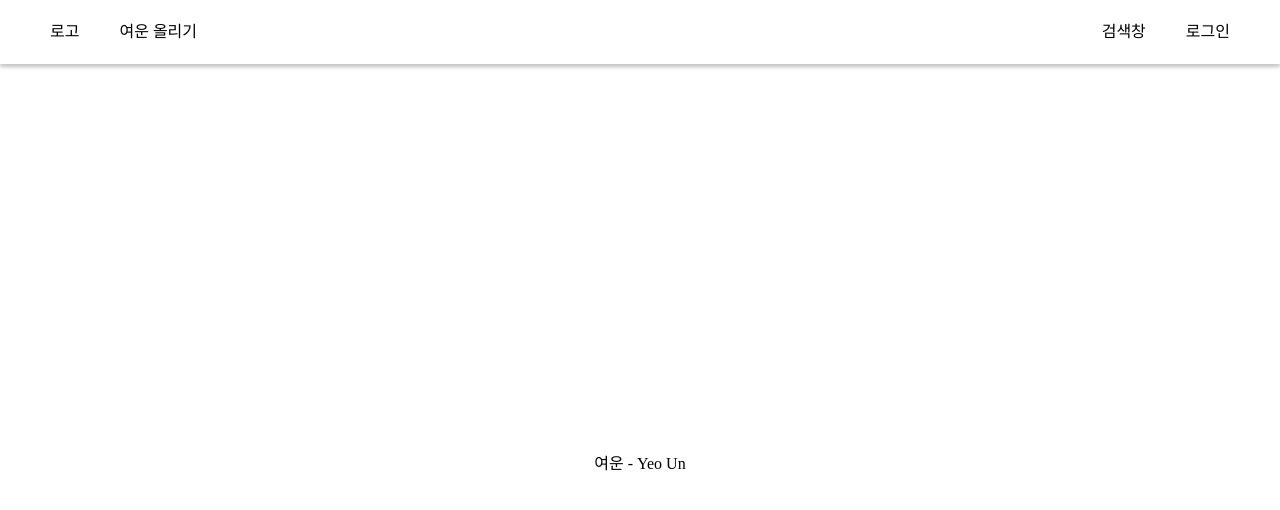
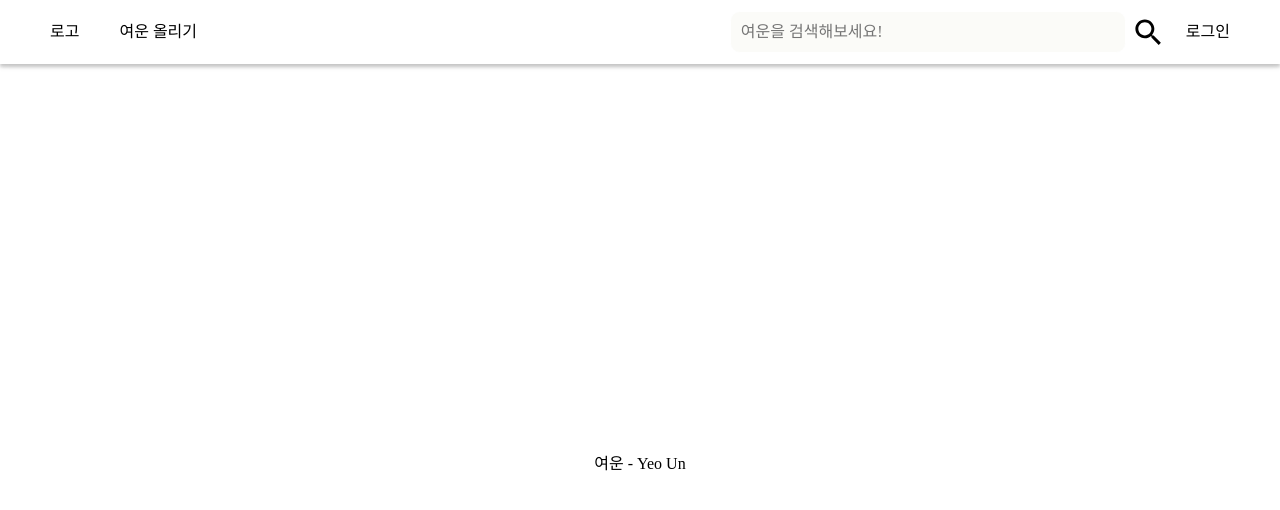
Before and after one commit to ChanghwanK/yeo-un, a React (Create React App) app in the folder client/: page / in a window 1280 px wide. Shown: the top 510 px of the page. Built offline with nearby package versions, Linux system fonts and the light colour scheme.

Commit message:
[Client] Add Header Component's Search Box
 Add Header Component's Search Box
1. SearchBox ( child )
2. SearchInput ( parent )

```diff
--- a/client/package.json
+++ b/client/package.json
@@ -3,6 +3,8 @@
   "version": "0.1.0",
   "private": true,
   "dependencies": {
+    "@material-ui/core": "^4.11.3",
+    "@material-ui/icons": "^4.11.2",
     "@testing-library/jest-dom": "^5.11.4",
     "@testing-library/react": "^11.1.0",
     "@testing-library/user-event": "^12.1.10",
--- a/client/src/components/Header.js
+++ b/client/src/components/header/Header.js
@@ -1,6 +1,8 @@
 import React from 'react';
 import styled from 'styled-components';
 import { Link } from 'react-router-dom';
+
+import SearchInput from 'components/header/searchbox/SearchInput';
 
 const Header = () => {
   return (
@@ -12,7 +14,7 @@ const Header = () => {
         </p>
       </Left>
       <Right>
-        <p>검색창</p>
+        <SearchInput />
         {/* 로그인이 되었으면 다른 것으로 변경해서 보여줘야함
             login ? 로그인 : 로그아웃
         */}
--- /dev/null
+++ b/client/src/components/header/searchbox/SearchBox.js
@@ -0,0 +1,22 @@
+import React from 'react';
+import styled from 'styled-components';
+
+const SearchBox = ({ isBoxOpened }) => {
+  return <Container open={isBoxOpened}>hi</Container>;
+};
+
+const Container = styled.div`
+  position: absolute;
+  visibility: ${(props) => (props.open ? 'visible' : 'hidden')};
+  height: ${(props) => (props.open ? '240px' : '0px')};
+  opacity: ${(props) => (props.open ? '1' : '0')};
+  border: ${(props) => (props.open ? '1px solid #75d5d5' : '0px solid white')};
+  width: 30vw;
+  top: 53px;
+  background-color: white;
+  padding: 5px;
+  box-shadow: 1px 1px 1px rgba(0, 0, 0, 0.13);
+  transition: all 0.55s cubic-bezier(0, 0.7, 0.53, 1.01);
+`;
+
+export default SearchBox;
--- /dev/null
+++ b/client/src/components/header/searchbox/SearchInput.js
@@ -0,0 +1,68 @@
+import React, { useState } from 'react';
+import styled from 'styled-components';
+
+import SearchIcon from '@material-ui/icons/Search';
+
+import SearchBox from 'components/header/searchbox/SearchBox';
+
+const SearchInput = () => {
+  const [inputText, setInputText] = useState('');
+  const [isBoxOpened, setIsBoxOpened] = useState(false);
+
+  const onChangeInput = (e) => {
+    setInputText(e.target.value);
+  };
+
+  const onFocusInput = () => {
+    setIsBoxOpened(true);
+  };
+
+  const onBlurInput = () => {
+    setIsBoxOpened(false);
+  };
+
+  return (
+    <Container>
+      <Input
+        placeholder="여운을 검색해보세요!"
+        onBlur={onBlurInput}
+        onFocus={onFocusInput}
+        onChange={onChangeInput}
+        value={inputText}
+        type="text"
+      />
+      <SearchIcon fontSize="large" />
+      <SearchBox isBoxOpened={isBoxOpened} />
+    </Container>
+  );
+};
+
+const Container = styled.div`
+  display: flex;
+  align-items: center;
+  svg {
+    cursor: pointer;
+  }
+`;
+
+const Input = styled.input`
+  border-radius: 10px;
+  width: 30vw;
+  height: 40px;
+  background-color: #fbfbf8;
+  padding-left: 10px;
+  margin-right: 5px;
+  border: 1px solid white;
+  transition: all 0.25s ease-in;
+  &:hover {
+    border: 1px solid #75d5d5;
+  }
+  &:focus {
+    border: 1px solid #75d5d5;
+    background-color: white;
+    border-bottom-left-radius: 0px;
+    border-bottom-right-radius: 0px;
+  }
+`;
+
+export default SearchInput;
--- a/client/src/pages/MainPage.js
+++ b/client/src/pages/MainPage.js
@@ -1,7 +1,7 @@
 import React from 'react';
 import styles from 'styled-components';
 
-import Header from 'components/Header';
+import Header from 'components/header/Header';
 
 const MainPage = () => {
   return (
```
Also changed, not shown: 1 other file (tests, documents, lock files or other folders).
